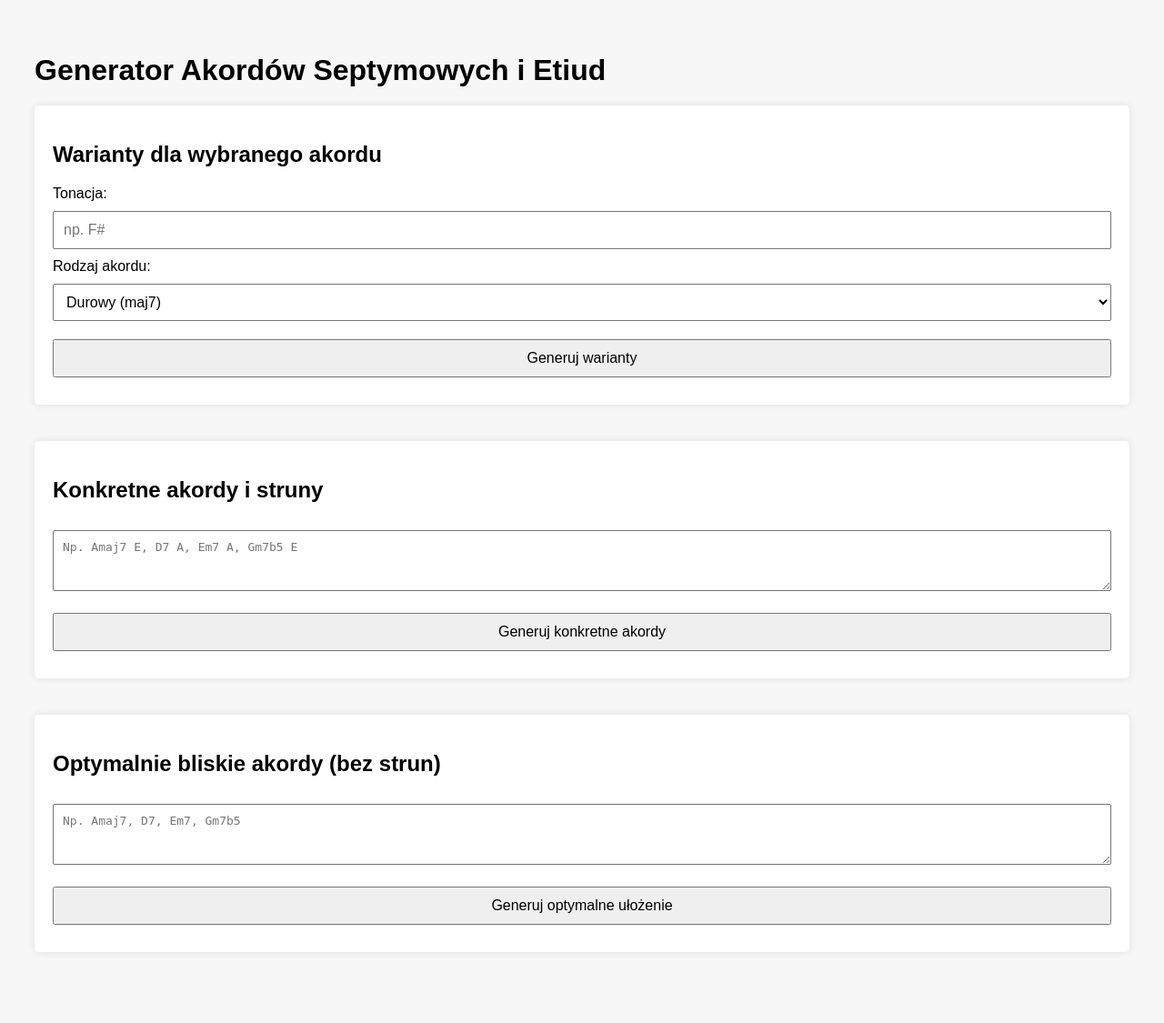
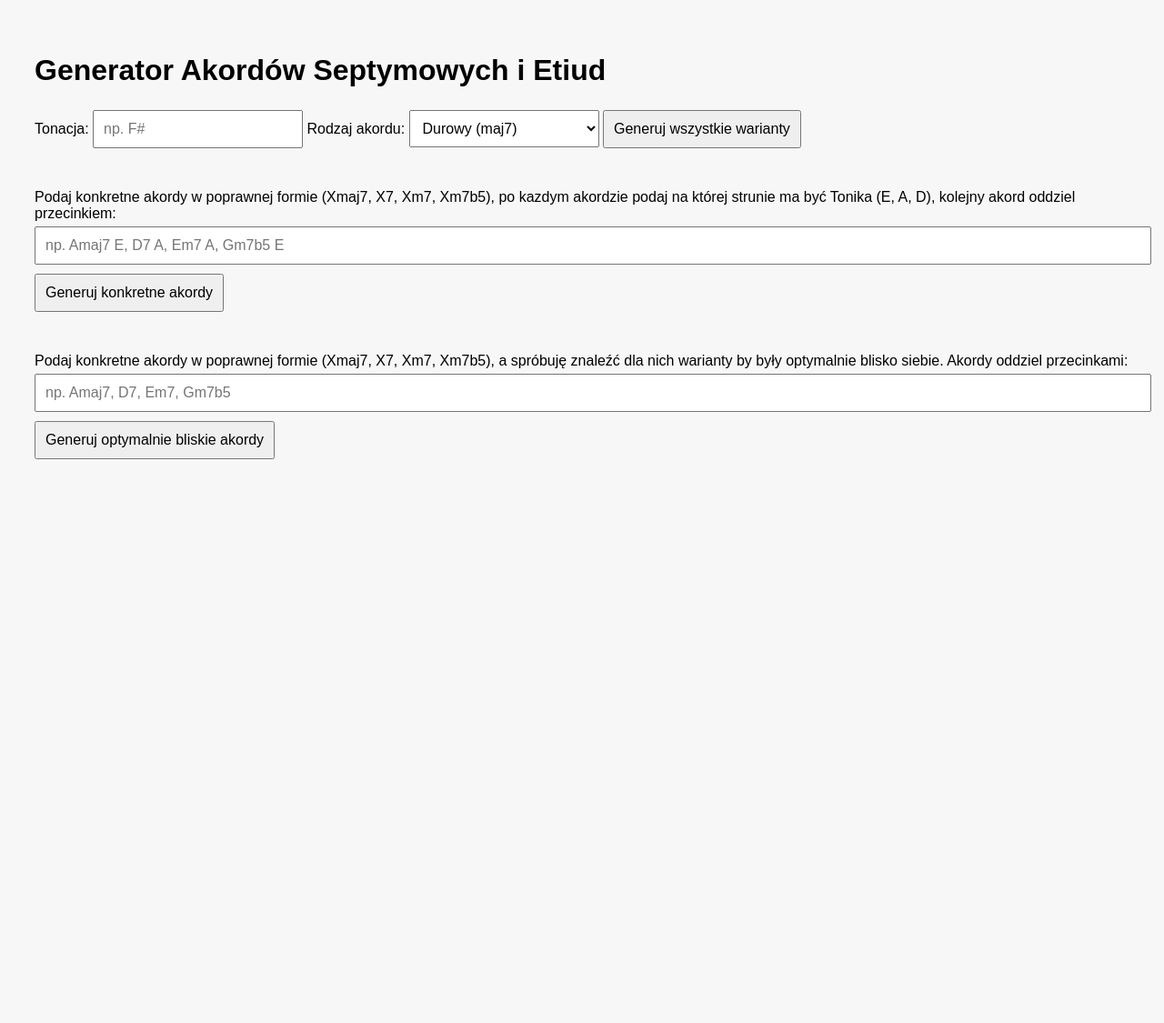
Before and after one commit to pawelsmykla/akordy-web, a Flask app: page / in a window 1280 px wide. Shown: the whole page at 91% size. After the commit the page ends 505 px from the top, so only its background shows below. Run offline with Flask 3, Linux system fonts and the light colour scheme.

Commit message:
Update index.html

```diff
--- a/templates/index.html
+++ b/templates/index.html
@@ -6,24 +6,21 @@
     <style>
         body { font-family: sans-serif; padding: 30px; background: #f7f7f7; }
         h1 { margin-bottom: 20px; }
-        form { margin-bottom: 40px; background: #fff; padding: 20px; border-radius: 5px; box-shadow: 0 0 10px rgba(0,0,0,0.1); }
-        input, select, button, textarea {
+        form { margin-bottom: 40px; }
+        input, select, button {
             padding: 10px;
-            margin: 10px 0;
+            margin: 5px 0;
             font-size: 1em;
-            width: 100%;
-            box-sizing: border-box;
         }
-        img { max-width: 100%; border: 1px solid #ccc; margin-top: 20px; }
+        img { max-width: 100%; border: 1px solid #ccc; }
     </style>
 </head>
 <body>
     <h1>Generator Akordów Septymowych i Etiud</h1>
 
-    <!-- FORMULARZ 1: Wszystkie warianty -->
+    <!-- Formularz 1: wszystkie warianty -->
     <form method="post">
         <input type="hidden" name="form_type" value="warianty">
-        <h2>Warianty dla wybranego akordu</h2>
         <label>Tonacja:
             <input type="text" name="tonika" placeholder="np. F#" required>
         </label>
@@ -35,27 +32,31 @@
                 <option value="Półzmniejszony">Półzmniejszony (m7b5)</option>
             </select>
         </label>
-        <button type="submit">Generuj warianty</button>
+        <button type="submit">Generuj wszystkie warianty</button>
     </form>
 
-    <!-- FORMULARZ 2: Konkretne akordy -->
+    <!-- Formularz 2: konkretne akordy i struny -->
     <form method="post">
         <input type="hidden" name="form_type" value="konkretne">
-        <h2>Konkretne akordy i struny</h2>
-        <textarea name="akordy_konkretne" placeholder="Np. Amaj7 E, D7 A, Em7 A, Gm7b5 E" rows="3" required></textarea>
+        <label>Podaj konkretne akordy w poprawnej formie (Xmaj7, X7, Xm7, Xm7b5),
+        po kazdym akordzie podaj na której strunie ma być Tonika (E, A, D),
+        kolejny akord oddziel przecinkiem:</label>
+        <input type="text" name="akordy_konkretne" placeholder="np. Amaj7 E, D7 A, Em7 A, Gm7b5 E" required style="width: 100%">
         <button type="submit">Generuj konkretne akordy</button>
     </form>
 
-    <!-- FORMULARZ 3: Optymalnie bliskie -->
+    <!-- Formularz 3: optymalne ułożenie akordów -->
     <form method="post">
         <input type="hidden" name="form_type" value="optymalne">
-        <h2>Optymalnie bliskie akordy (bez strun)</h2>
-        <textarea name="akordy_optymalne" placeholder="Np. Amaj7, D7, Em7, Gm7b5" rows="3" required></textarea>
-        <button type="submit">Generuj optymalne ułożenie</button>
+        <label>Podaj konkretne akordy w poprawnej formie (Xmaj7, X7, Xm7, Xm7b5),
+        a spróbuję znaleźć dla nich warianty by były optymalnie blisko siebie.
+        Akordy oddziel przecinkami:</label>
+        <input type="text" name="akordy_optymalne" placeholder="np. Amaj7, D7, Em7, Gm7b5" required style="width: 100%">
+        <button type="submit">Generuj optymalnie bliskie akordy</button>
     </form>
 
     {% if obraz %}
-        <h2>Wynik:</h2>
+        <h2>Wynik: {{ typ }} {{ tonika }}</h2>
         <img src="{{ url_for('static', filename=obraz.split('static/')[1]) }}" alt="Diagram akordu">
     {% endif %}
 </body>
```
